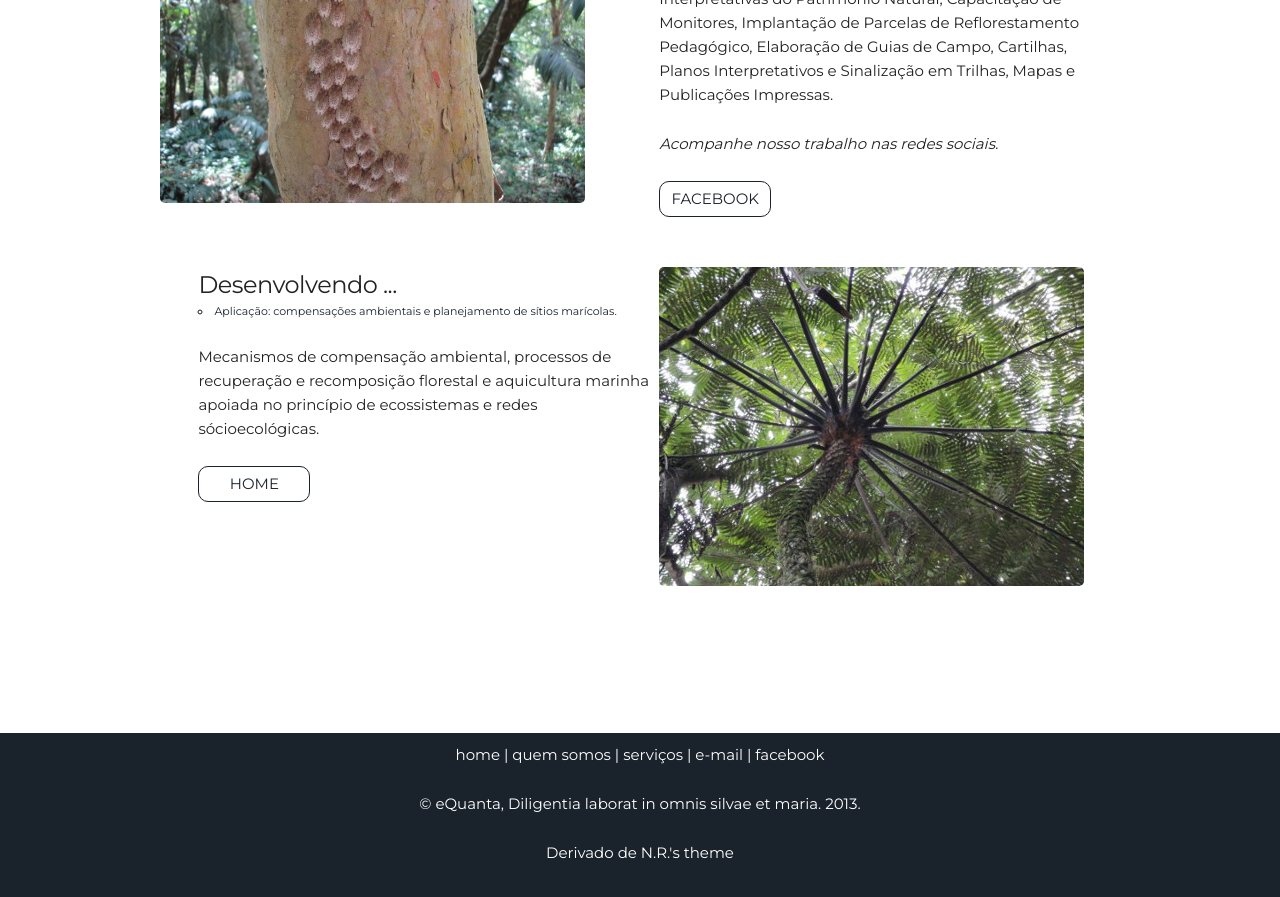
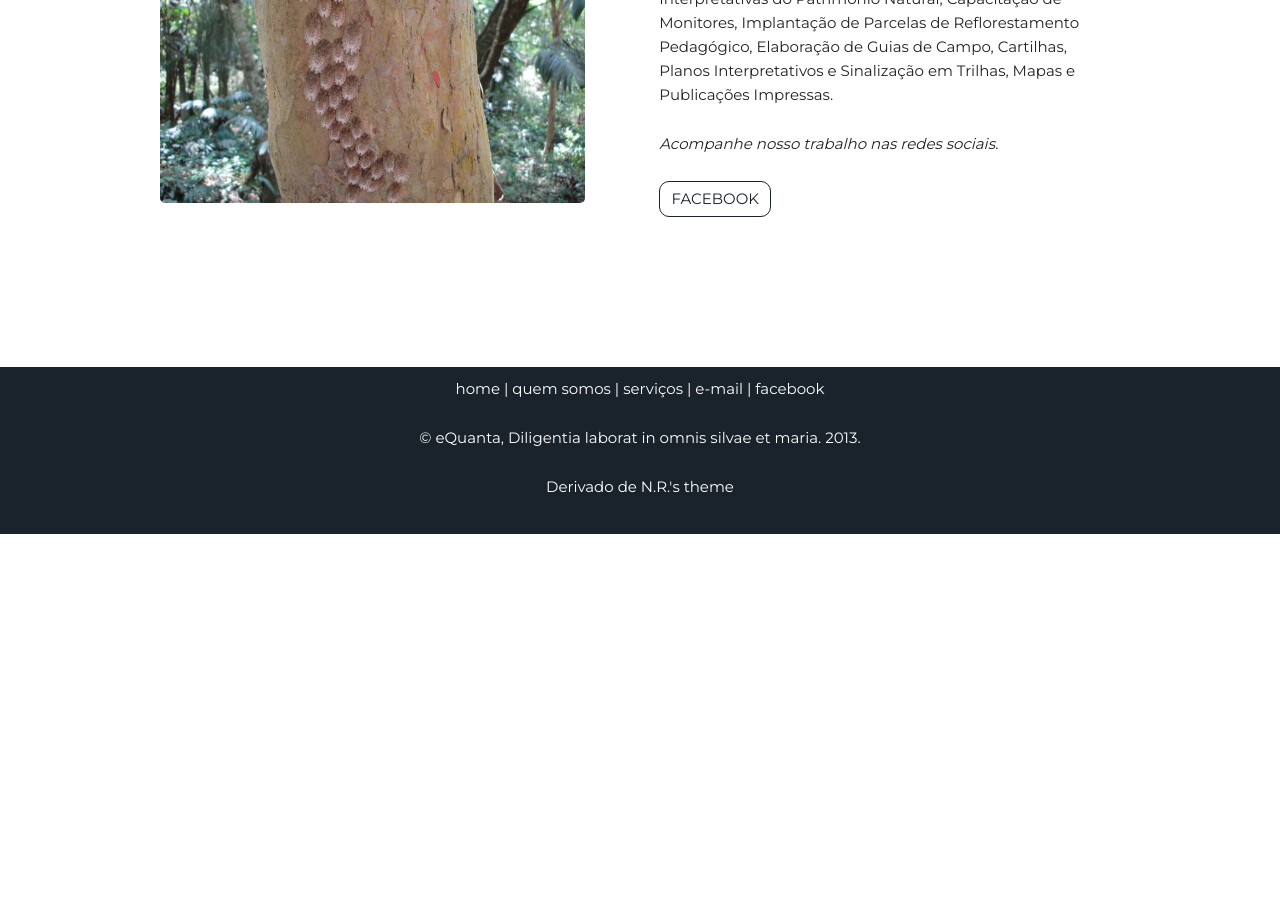
Before and after one commit to leroy1977/eQ1, a Jekyll site: the page built from index.html, in a window 1280 px wide and 900 px high, scrolled down 2829 px. Shown: the top 897 px of the window. Built offline with Jekyll 4.4.1, drawn with Linux system fonts in a browser that asks for light colours; after the commit the page ends 3363 px from its top, so only the background shows below that.

Commit message:
Update projects.html

```diff
--- a/_includes/projects.html
+++ b/_includes/projects.html
@@ -56,7 +56,7 @@
       <a class="project-link" href="https://www.facebook.com/eQuanta.env{{site.facebook_username}}">FACEBOOK</a>
     </div>
   </div>
-  <div class="row user-projects">
+  <!-- <div class="row user-projects">
     <div class="six columns images">
       <img alt="" src="{{ "/assets/img/arv2.jpg" | prepend: site.baseurl }}" />
     </div>
@@ -68,5 +68,5 @@
       <p>Mecanismos de compensação ambiental, processos de recuperação e recomposição florestal e aquicultura marinha apoiada no princípio de ecossistemas e redes sócioecológicas.</p>
       <a class="project-link" href="#">HOME</a>
     </div>
-  </div>
+  </div> -->
 </div>
```
